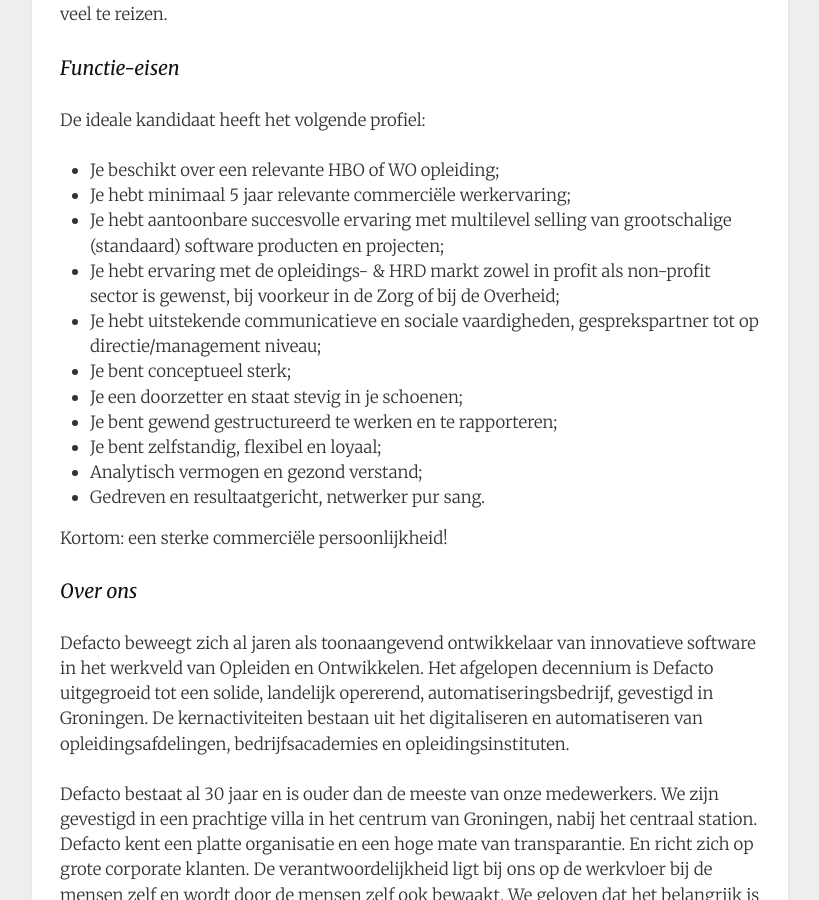
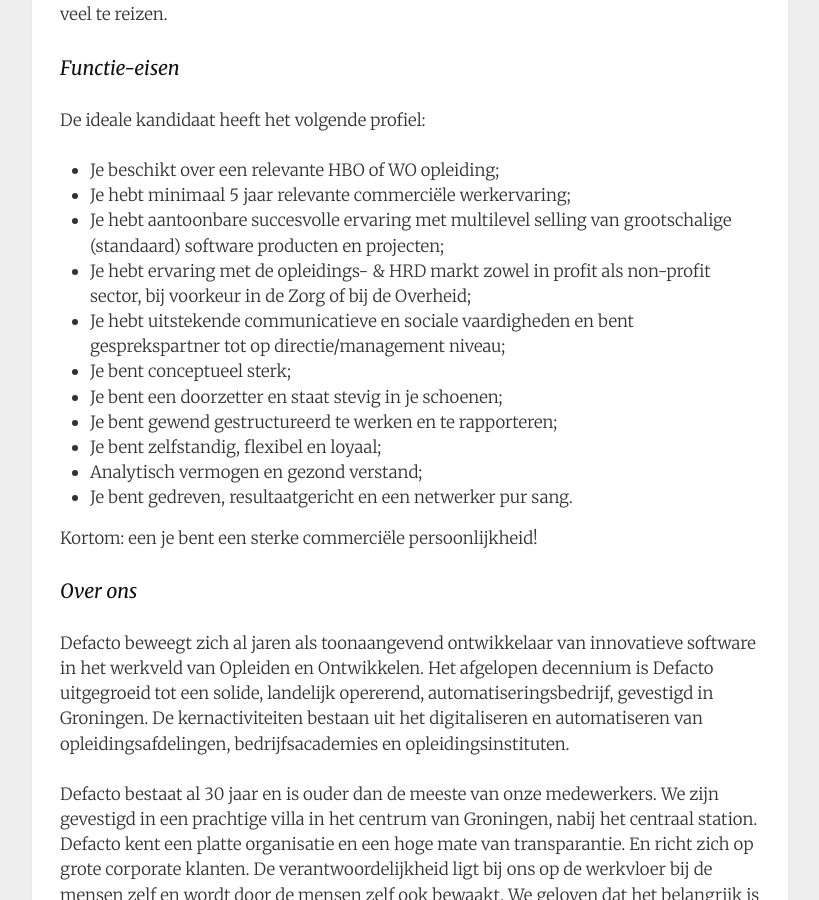
Before and after one commit to DefactoSoftware/jobs.defacto.nl, a Jekyll site: the page built from _posts/2016-05-20-accountmanager.markdown, in a window 1280 px wide and 900 px high, scrolled down 590 px. Shown: the whole window, without its empty margins (230-1049 px from the left). Built offline with Jekyll 4.4.1, drawn with Linux system fonts in a browser that asks for light colours; nearby versions of some CDN libraries; some web fonts are replaced; comment, search, counter and statistics services are not loaded.

Commit message:
text fixes

```diff
--- a/_posts/2016-05-20-accountmanager.markdown
+++ b/_posts/2016-05-20-accountmanager.markdown
@@ -21,16 +21,16 @@
 - Je beschikt over een relevante HBO of WO opleiding;
 - Je hebt minimaal 5 jaar relevante commerciële werkervaring;
 - Je hebt aantoonbare succesvolle ervaring met multilevel selling van grootschalige (standaard) software producten en projecten;
-- Je hebt ervaring met de opleidings- & HRD markt zowel in profit als non-profit sector is gewenst, bij voorkeur in de Zorg of bij de Overheid;
-- Je hebt uitstekende communicatieve en sociale vaardigheden, gesprekspartner tot op directie/management niveau;
+- Je hebt ervaring met de opleidings- & HRD markt zowel in profit als non-profit sector, bij voorkeur in de Zorg of bij de Overheid;
+- Je hebt uitstekende communicatieve en sociale vaardigheden en bent gesprekspartner tot op directie/management niveau;
 - Je bent conceptueel sterk;
-- Je een doorzetter en staat stevig in je schoenen;
+- Je bent een doorzetter en staat stevig in je schoenen;
 - Je bent gewend gestructureerd te werken en te rapporteren;
 - Je bent zelfstandig, flexibel en loyaal;
 - Analytisch vermogen en gezond verstand;
-- Gedreven en resultaatgericht, netwerker pur sang.
+- Je bent gedreven, resultaatgericht en een netwerker pur sang.
 
-Kortom: een sterke commerciële persoonlijkheid!
+Kortom: een je bent een sterke commerciële persoonlijkheid!
 
 ## Over ons
 
```
